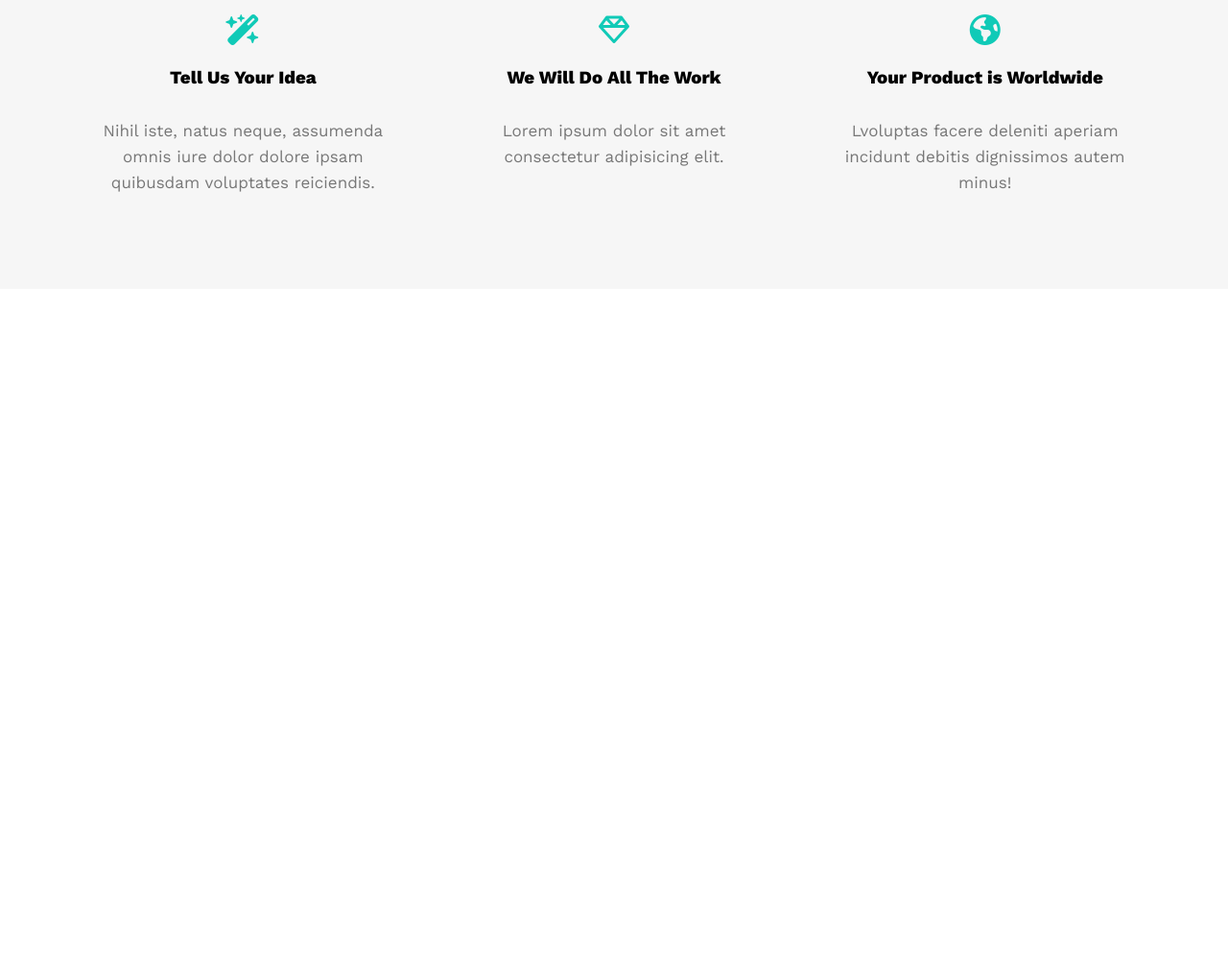
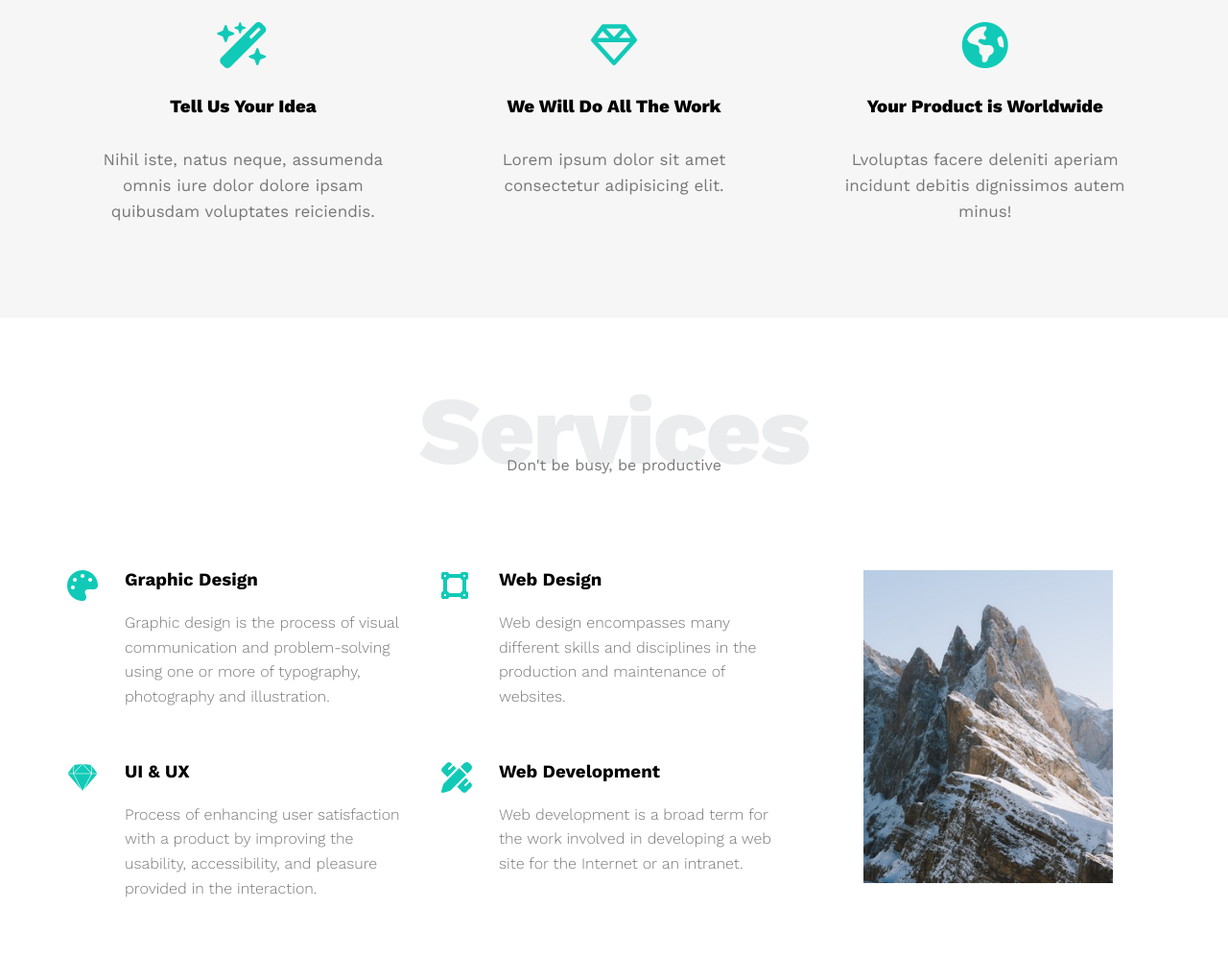
Before and after one commit to mahmoudelmekwed/template-1, a plain HTML site: page index.html in a window 1280 px wide. Shown: the part 873-1870 px from the top of the page at 96% size. Before the commit the page ends 1174 px from the top, so only its background shows below. Drawn offline with nearby package versions, Linux system fonts and the light colour scheme.

Commit message:
services

```diff
--- a/css/leon.css
+++ b/css/leon.css
@@ -44,10 +44,33 @@ body {
   }
 }
 
+.special-heading{
+  color: #ebeced;
+  font-size: 100px;
+  text-align: center;
+  font-weight: 800;
+  letter-spacing: -2px;
+  margin: 0;
+}
+
+.special-heading + p {
+  margin: -30px 0 0;
+  color: #797979;
+  text-align: center;
+}
+
+@media (max-width : 767px) {
+  .special-heading {
+    font-size: 60px;
+  }
+  .special-heading + p {
+    margin-top: -20px;
+  }
+}
+
 .header .logo {
   width: 100px;
 }
-
 
 .header {
   padding: 20px;
@@ -191,3 +214,59 @@ body {
   color: #777;
   font-size: 17px;
 }
+
+.services {
+  padding-top: 60px;
+  padding-bottom: 60px;
+}
+
+.services .services-content {
+  display: grid;
+  grid-template-columns: repeat(auto-fill , minmax(300px , 1fr));
+  grid-gap: 30px;
+  margin-top: 100px;
+}
+
+.services .services-content .srv {
+  display: flex;
+  margin-bottom: 40px;
+}
+
+@media (max-width : 767px) {
+  .services .services-content .srv {
+    flex-direction: column;
+    text-align: center;
+  }
+}
+
+.services .services-content .srv i {
+  color: var(--main-color);
+  flex-basis: 60px;
+}
+
+.services .services-content .srv .text {
+  flex: 1;
+}
+
+.services .services-content .srv .text h3 {
+  margin: 0 0 20px;
+}
+
+.services .services-content .srv .text p {
+  color: #777;
+  font-weight: 300;
+  line-height: 1.6;
+}
+
+.services .services-content .image {
+  text-align: center;
+  position: relative;
+}
+
+.services .services-content .image::before {
+  content: '';
+}
+
+.services .services-content .image img {
+  width: 260px;
+}
--- a/index.html
+++ b/index.html
@@ -43,19 +43,75 @@
 <div class="features">
     <div class="container">
         <div class="feat">
-            <i class="fa-sharp fa-solid fa-wand-magic-sparkles fa-2xl"></i>
+            <i class="fa-sharp fa-solid fa-wand-magic-sparkles fa-3x"></i>
             <h3>Tell Us Your Idea</h3>
             <p>Nihil iste, natus neque, assumenda omnis iure dolor dolore ipsam quibusdam voluptates reiciendis.</p>
         </div>
         <div class="feat">
-            <i class="fa-regular fa-gem fa-2xl"></i>
+            <i class="fa-regular fa-gem fa-3x"></i>
             <h3>We Will Do All The Work</h3>
             <p>Lorem ipsum dolor sit amet consectetur adipisicing elit.</p>
         </div>
         <div class="feat">
-            <i class="fa-solid fa-earth-americas fa-2xl"></i>
+          <i class="fa-solid fa-earth-americas fa-3x"></i>
+          <div class="text">
             <h3>Your Product is Worldwide</h3>
             <p>Lvoluptas facere deleniti aperiam incidunt debitis dignissimos autem minus!</p>
+          </div>
+        </div>
+    </div>
+</div>
+<div class="services">
+    <div class="container">
+        <h2 class="special-heading">Services</h2>
+        <p>Don't be busy, be productive</p>
+        <div class="services-content">
+            <div class="col">
+                <div class="srv">
+                  <i class="fas fa-palette fa-2x"></i>
+                  <div class="text">
+                    <h3>Graphic Design</h3>
+                    <p>Graphic design is the process of visual communication and problem-solving using one or more of typography, photography and illustration.</p>
+                  </div>
+                </div>
+                <div class="srv">
+                    <i class="fab fa-sketch fa-2x"></i>
+                    <div class="text">
+                      <h3>UI & UX</h3>
+                      <p>
+                        Process of enhancing user satisfaction with a product by improving the usability, accessibility, and
+                        pleasure provided in the interaction.
+                      </p>
+                    </div>
+                  </div>
+            </div>
+            <div class="col">
+                <div class="srv">
+                  <i class="fas fa-vector-square fa-2x"></i>
+                  <div class="text">
+                    <h3>Web Design</h3>
+                    <p>
+                      Web design encompasses many different skills and disciplines in the production and maintenance of
+                      websites.
+                    </p>
+                  </div>
+                </div>
+                <div class="srv">
+                  <i class="fas fa-pencil-ruler fa-2x"></i>
+                  <div class="text">
+                    <h3>Web Development</h3>
+                    <p>
+                      Web development is a broad term for the work involved in developing a web site for the Internet or an
+                      intranet.
+                    </p>
+                  </div>
+                </div>
+              </div>
+            <div class="col">
+              <div class="image">
+                <img src="images/pexels-valdemaras-d-1752372.jpg" alt="">
+              </div>
+            </div>
         </div>
     </div>
 </div>
```
Also changed, not shown: images/pexels-valdemaras-d-1752372.jpg (added).
